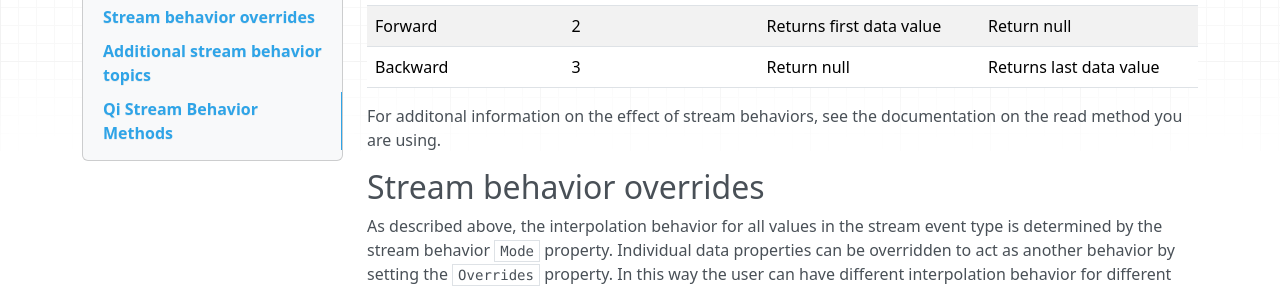
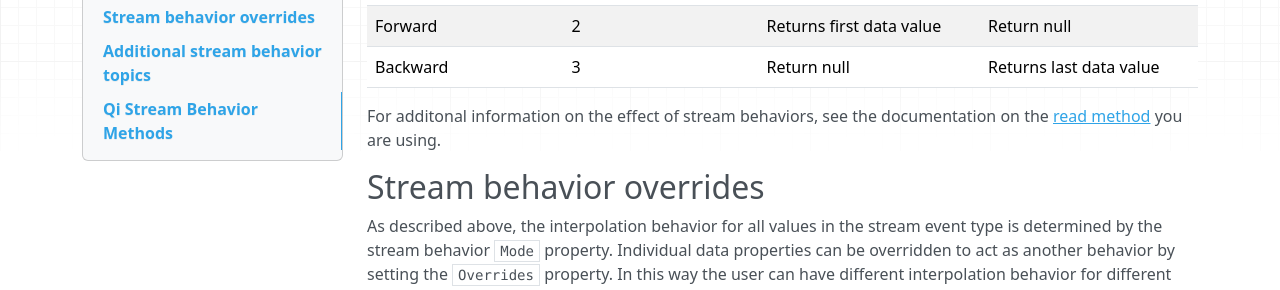
Before and after one commit to ssuryanarayanan/Qi-Docs, an MkDocs documentation site: the page built from docs/QiStreamBehaviors.md, in a window 1280 px wide and 900 px high, scrolled down 2692 px. Shown: the part 155-445 px from the top of the window. Built offline with MkDocs 1.6.1, drawn with Linux system fonts in a browser that asks for light colours; nearby versions of some CDN libraries; old or Windows-style settings are respelled for this version of MkDocs; part of the change alters nothing that is shown.

```diff
--- a/docs/QiStreamBehaviors.md
+++ b/docs/QiStreamBehaviors.md
@@ -85,7 +85,7 @@ __*ExtrapolationMode* with *Mode*=StepwiseContinuousTrailing__
 |Forward|2|Returns first data value|Return null|
 |Backward|3|Return null|Returns last data value|
 
-For additonal information on the effect of stream behaviors, see the documentation on the read method you are using.
+For additonal information on the effect of stream behaviors, see the documentation on the [read method](https://qi-docs.readthedocs.org/en/latest/Reading%20data/) you are using.
 
 ##Stream behavior overrides
 As described above, the interpolation behavior for all values in the stream event type is determined by the stream behavior `Mode` property. Individual data properties can be overridden to act as another behavior by setting the `Overrides` property. In this way the user can have different interpolation behavior for different event properties within the stream.
```
